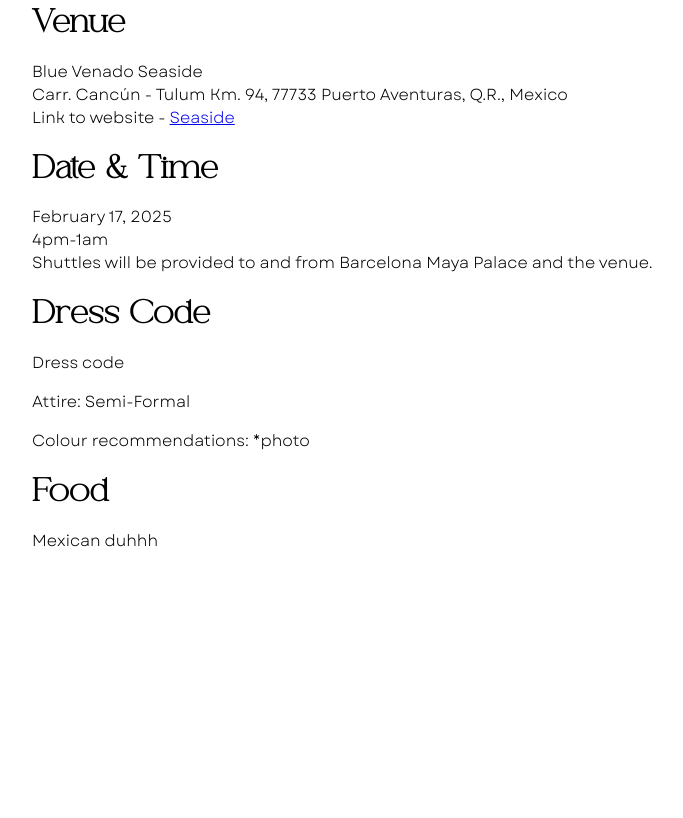
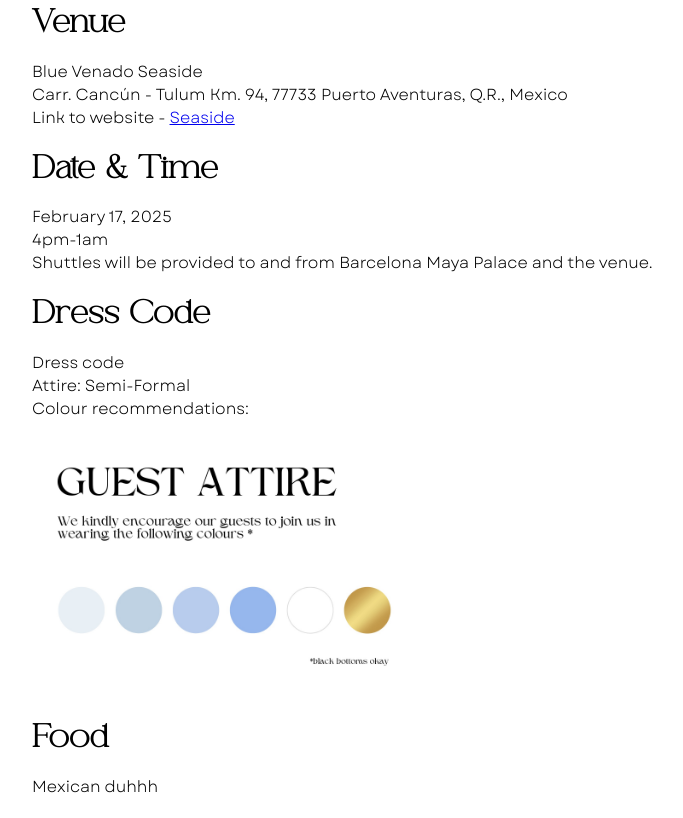
Before and after one commit to CozyChristopher/JAM, a plain HTML site: page event.html in a window 1280 px wide. Shown: the part 763-1581 px from the top of the page, without its empty margins (40-723 px from the left). Before the commit the page ends 1335 px from the top, so only its background shows below. Drawn offline with Linux system fonts and the light colour scheme.

Commit message:
added dresscode image

```diff
--- a/event.html
+++ b/event.html
@@ -82,9 +82,10 @@
             Shuttles will be provided to and from Barcelona Maya Palace and the venue. </p>
 
         <h2>Dress Code</h2>
-        <p>Dress code</p>
-        <p>Attire: Semi-Formal</p>
-        <p>Colour recommendations: *photo</p>
+        <p>Dress code <br>
+        Attire: Semi-Formal <br>
+        Colour recommendations:</p>
+        <img src="img/Guest Attire Colours.jpg" alt="dresscode" style="width:24rem;height:16rem;">
 
         <h2>Food</h2>
         <p> Mexican duhhh </p>
```
Also changed, not shown: img/Guest Attire Colours.jpg (added).
